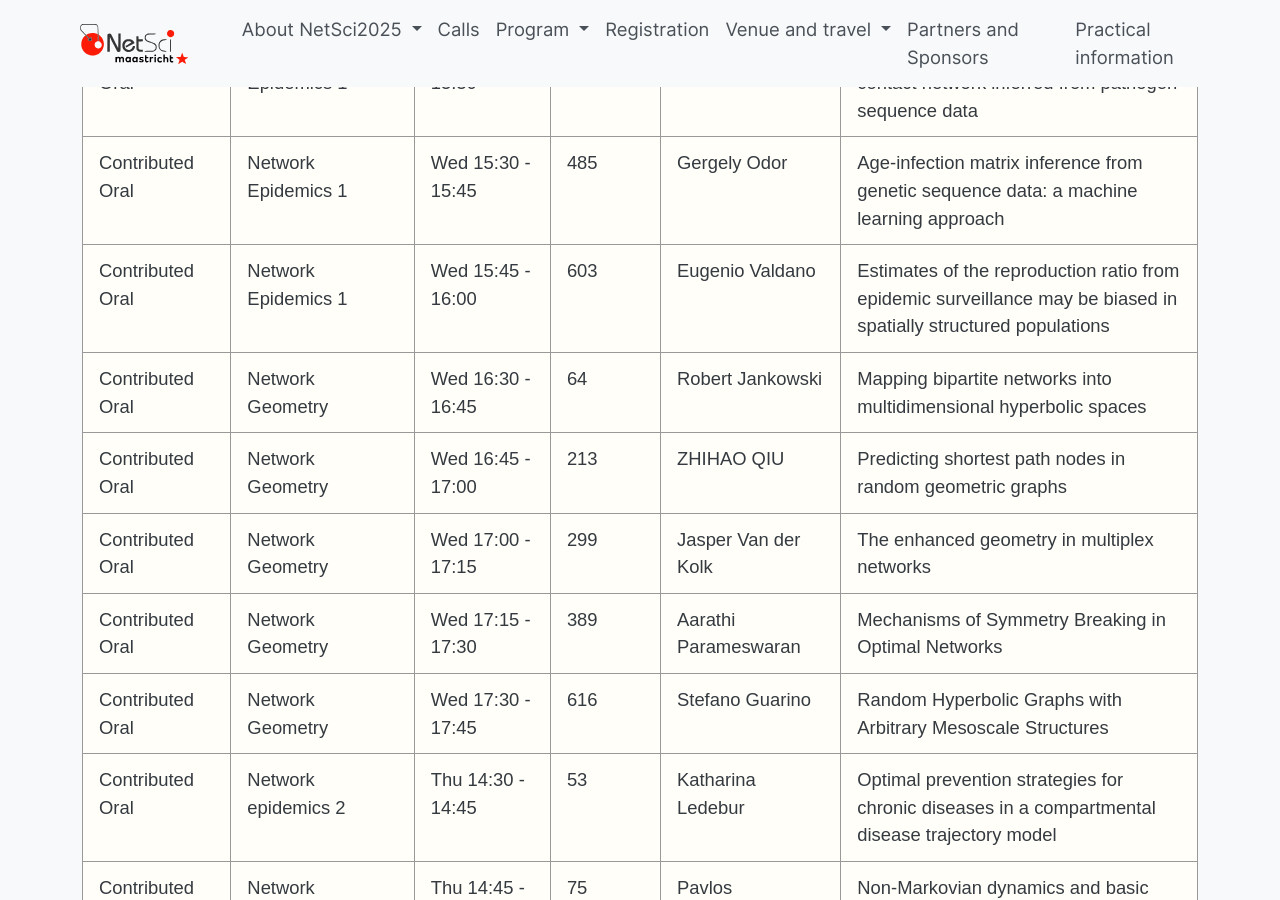
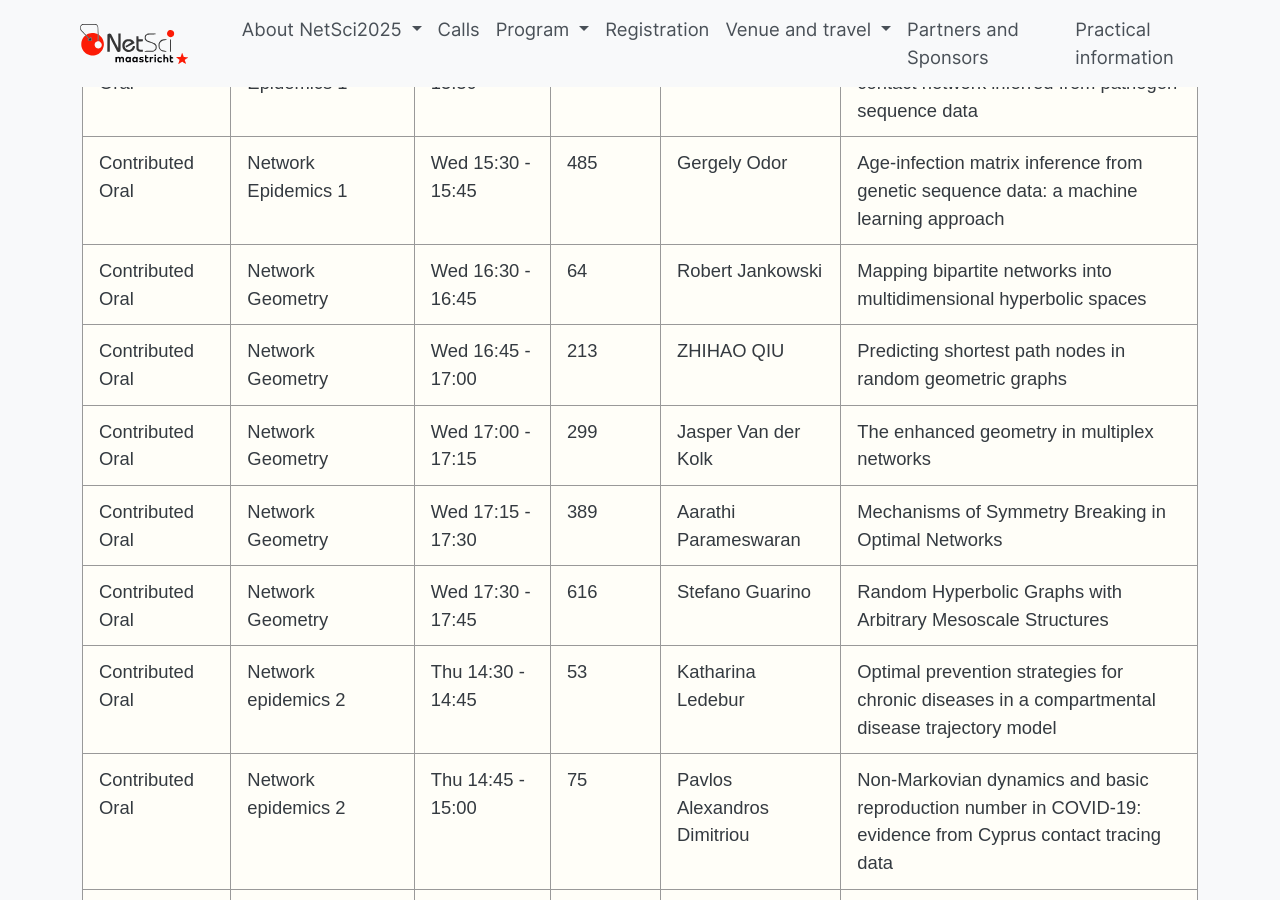
Before and after one commit to NetSci2025/netsci2025.github.io, a Jekyll site: the page built from all.md, in a window 1280 px wide and 900 px high, scrolled down 12163 px. Built offline with Jekyll 4.4.1, drawn with Linux system fonts in a browser that asks for light colours.

Commit message:
Update all.yml

```diff
--- a/_data/all.yml
+++ b/_data/all.yml
@@ -814,13 +814,6 @@
   Contribution_title: 'Age-infection matrix inference from genetic sequence data:
     a machine learning approach'
 - Contribution_type: Contributed Oral
-  Session_name: Network Epidemics 1
-  Time: Wed 15:45 - 16:00
-  Abstract_ID: 603
-  Presenter: Eugenio Valdano
-  Contribution_title: Estimates of the reproduction ratio from epidemic surveillance
-    may be biased in spatially structured populations
-- Contribution_type: Contributed Oral
   Session_name: Network Geometry
   Time: Wed 16:30 - 16:45
   Abstract_ID: 64
```
